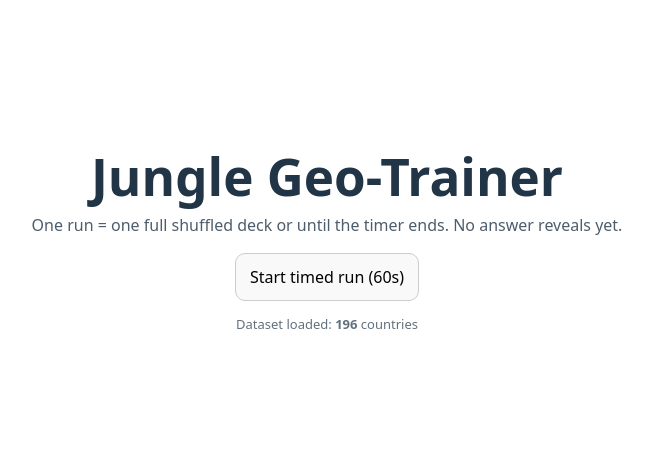
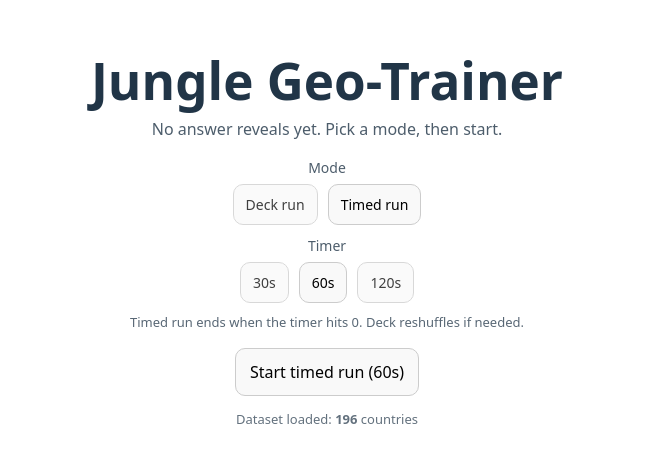
Before and after one commit to m-lawrynowicz/geo-trainer, a React (Vite) app: page / in a window 1280 px wide. Shown: the part 176-638 px from the top of the page, without its empty margins (313-966 px from the left). Built offline with nearby package versions, Linux system fonts and the light colour scheme.

Commit message:
Center mode and timer selection buttons

```diff
--- a/src/App.jsx
+++ b/src/App.jsx
@@ -182,17 +182,113 @@ export default function App() {
   const containerStyle = { padding: 16, maxWidth: 720, margin: "0 auto" };
 
   if (phase === "idle") {
+    const timerOptions = [30, 60, 120];
+
     return (
       <div style={containerStyle}>
         <h1 style={{ marginBottom: 8 }}>Jungle Geo-Trainer</h1>
         <p style={{ opacity: 0.8, marginTop: 0 }}>
-          One run = one full shuffled deck or until the timer ends. No answer
-          reveals yet.
+          No answer reveals yet. Pick a mode, then start.
         </p>
+
+        <div style={{ marginTop: 12 }}>
+          <div
+  style={{
+    fontSize: 14,
+    opacity: 0.8,
+    marginBottom: 6,
+    textAlign: "center",
+  }}
+>
+  Mode
+</div>
+
+
+          <div
+  style={{
+    display: "flex",
+    gap: 10,
+    flexWrap: "wrap",
+    justifyContent: "center",
+  }}
+>
+            <button
+              onClick={() => setMode("deck")}
+              style={{
+                padding: "10px 12px",
+                borderRadius: 10,
+                border: "1px solid #ccc",
+                cursor: "pointer",
+                fontSize: 14,
+                opacity: mode === "deck" ? 1 : 0.75,
+              }}
+            >
+              Deck run
+            </button>
+
+            <button
+              onClick={() => setMode("timed")}
+              style={{
+                padding: "10px 12px",
+                borderRadius: 10,
+                border: "1px solid #ccc",
+                cursor: "pointer",
+                fontSize: 14,
+                opacity: mode === "timed" ? 1 : 0.75,
+              }}
+            >
+              Timed run
+            </button>
+          </div>
+
+          {mode === "deck" ? (
+            <div style={{ marginTop: 10, opacity: 0.75, fontSize: 13 }}>
+              Deck run ends when you finish the shuffled deck.
+            </div>
+          ) : (
+            <div style={{ marginTop: 10 }}>
+              <div style={{ fontSize: 14, opacity: 0.8, marginBottom: 6 }}>
+                Timer
+              </div>
+
+              <div
+  style={{
+    display: "flex",
+    gap: 10,
+    flexWrap: "wrap",
+    justifyContent: "center",
+  }}
+>
+
+                {timerOptions.map((sec) => (
+                  <button
+                    key={sec}
+                    onClick={() => setTimeLimitSec(sec)}
+                    style={{
+                      padding: "10px 12px",
+                      borderRadius: 10,
+                      border: "1px solid #ccc",
+                      cursor: "pointer",
+                      fontSize: 14,
+                      opacity: timeLimitSec === sec ? 1 : 0.75,
+                    }}
+                  >
+                    {sec}s
+                  </button>
+                ))}
+              </div>
+
+              <div style={{ marginTop: 10, opacity: 0.75, fontSize: 13 }}>
+                Timed run ends when the timer hits 0. Deck reshuffles if needed.
+              </div>
+            </div>
+          )}
+        </div>
 
         <button
           onClick={startRun}
           style={{
+            marginTop: 16,
             padding: "12px 14px",
             fontSize: 16,
             borderRadius: 10,
@@ -215,17 +311,23 @@ export default function App() {
       <div style={containerStyle}>
         <h1 style={{ marginBottom: 8 }}>Run summary</h1>
 
+        <div style={{ fontSize: 14, opacity: 0.75, marginBottom: 10 }}>
+          Mode: <b>{mode === "timed" ? "Timed" : "Deck"}</b>
+          {mode === "timed" && (
+            <>
+              {" "}
+              · Time limit: <b>{timeLimitSec}s</b>
+            </>
+          )}
+        </div>
+
         <div style={{ fontSize: 18, marginBottom: 8 }}>
           Correct: <b>{score}</b> / <b>{attempts}</b>{" "}
           <span style={{ opacity: 0.75 }}>(accuracy {accuracy}%)</span>
         </div>
 
-        <div style={{ fontSize: 18, marginBottom: 8 }}>
+        <div style={{ fontSize: 18, marginBottom: 12 }}>
           Best streak: <b>{bestStreak}</b>
-        </div>
-
-        <div style={{ fontSize: 14, opacity: 0.75, marginBottom: 14 }}>
-          Time limit: <b>{timeLimitSec}s</b>
         </div>
 
         <button
@@ -282,14 +384,16 @@ export default function App() {
           textAlign: "center",
         }}
       >
-        <div>
-          Time
-          <br />
-          <b>{timeLeftSec}s</b>
-        </div>
+        {mode === "timed" && (
+          <div>
+            Time
+            <br />
+            <b>{timeLeftSec}s</b>
+          </div>
+        )}
 
         <div>
-          Card
+          {mode === "deck" ? "Card" : "Deck"}
           <br />
           <b>{progress}</b> / <b>{total}</b>
         </div>
```
